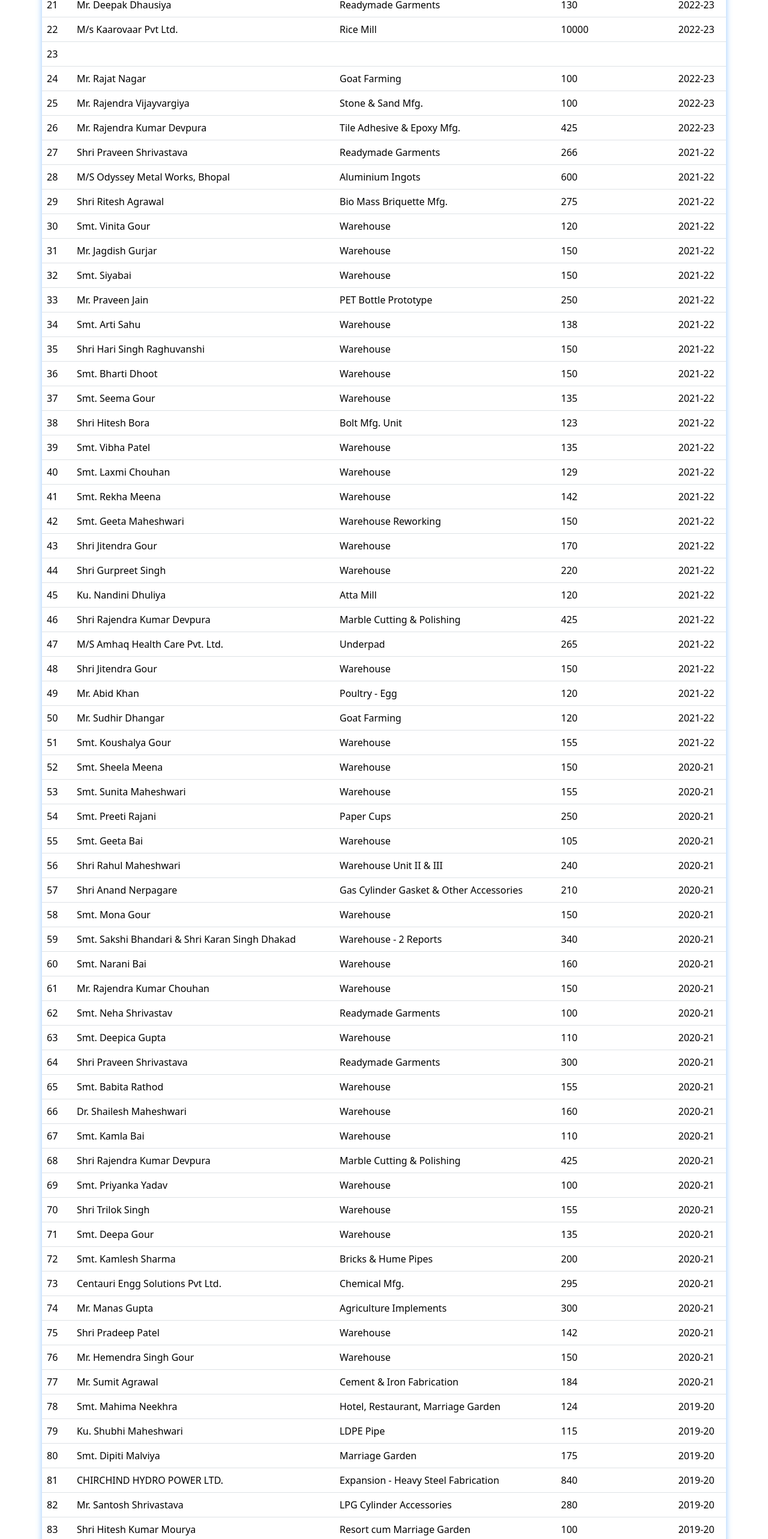
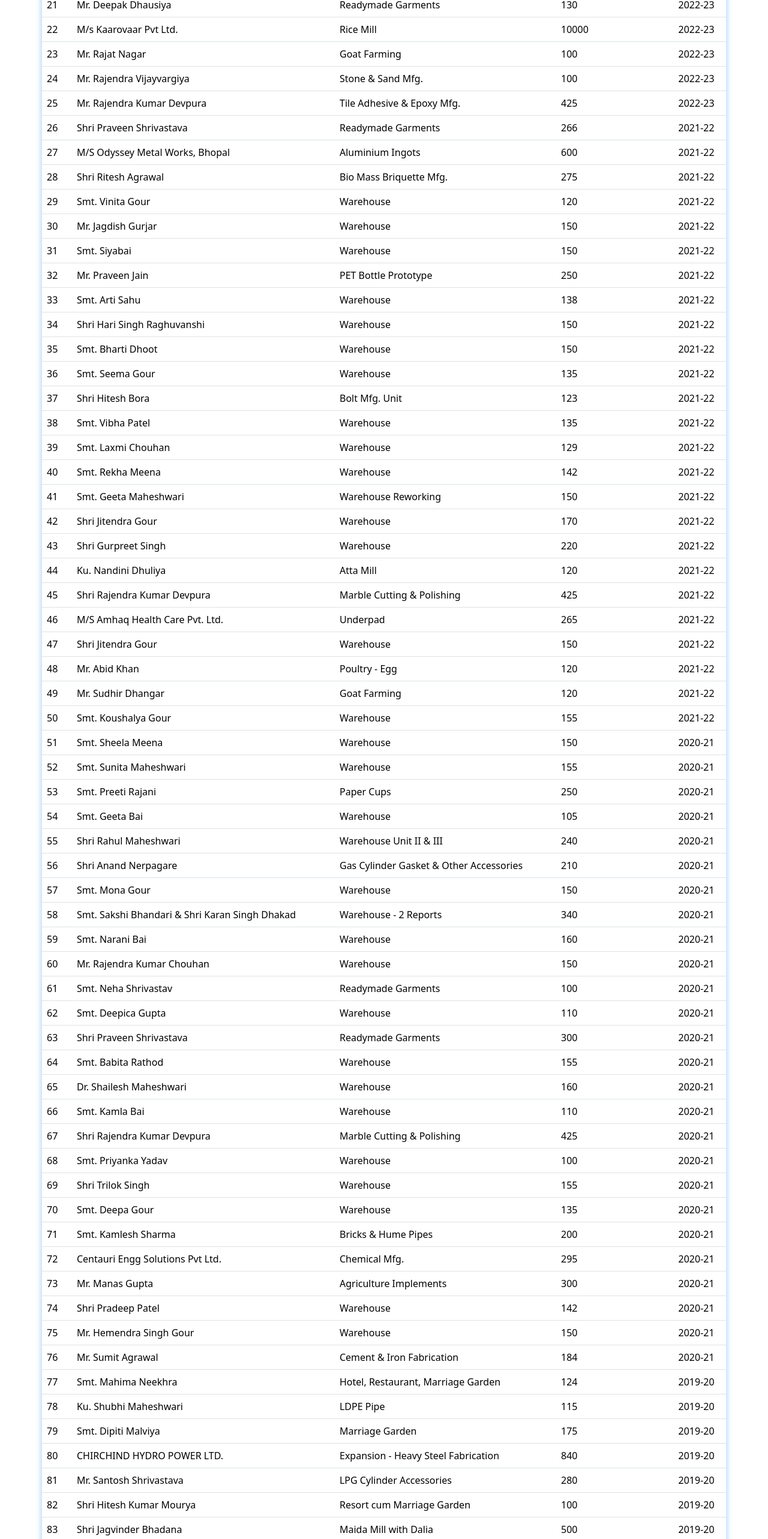
Before and after one commit to anujnema5/aniket-enterprise, a React (Vite) app in the folder client/: page /projects in a window 1280 px wide. Shown: the part 969-3535 px from the top of the page at 60% size. Built offline with nearby package versions, Linux system fonts and the light colour scheme.

Commit message:
charges changes

```diff
--- a/client/src/components/content/Charges.jsx
+++ b/client/src/components/content/Charges.jsx
@@ -29,6 +29,7 @@
                 have special discounts for people who are ready to become our
                 partners.  These partners are typically people who run Online
                 Kisosk, DSA Agents and other small businessman.
+                <span className="text-primary"> For project cost in excess of Rs. 50 Lacs we reduce our consultancy charges.</span>
               </p>
             </div>
           </div>
--- a/client/src/components/content/Project.jsx
+++ b/client/src/components/content/Project.jsx
@@ -39,85 +39,84 @@
       <tr><td>20</td><td>Mr. Rajan Kumar Mishra</td><td>PVC, CPVC & Other Products</td><td>60</td><td>2022-23</td></tr>
       <tr><td>21</td><td>Mr. Deepak Dhausiya</td><td>Readymade Garments</td><td>130</td><td>2022-23</td></tr>
       <tr><td>22</td><td>M/s Kaarovaar Pvt Ltd.</td><td>Rice Mill</td><td>10000</td><td>2022-23</td></tr>
-      <tr><td>23</td><td></td><td></td><td></td><td></td></tr>
-      <tr><td>24</td><td>Mr. Rajat Nagar</td><td>Goat Farming</td><td>100</td><td>2022-23</td></tr>
-      <tr><td>25</td><td>Mr. Rajendra Vijayvargiya</td><td>Stone & Sand Mfg.</td><td>100</td><td>2022-23</td></tr>
-      <tr><td>26</td><td>Mr. Rajendra Kumar Devpura</td><td>Tile Adhesive & Epoxy Mfg.</td><td>425</td><td>2022-23</td></tr>
-      <tr><td>27</td><td>Shri Praveen Shrivastava</td><td>Readymade Garments</td><td>266</td><td>2021-22</td></tr>
-      <tr><td>28</td><td>M/S Odyssey Metal Works, Bhopal</td><td>Aluminium Ingots</td><td>600</td><td>2021-22</td></tr>
-      <tr><td>29</td><td>Shri Ritesh Agrawal</td><td>Bio Mass Briquette Mfg.</td><td>275</td><td>2021-22</td></tr>
-      <tr><td>30</td><td>Smt. Vinita Gour</td><td>Warehouse</td><td>120</td><td>2021-22</td></tr>
-      <tr><td>31</td><td>Mr. Jagdish Gurjar</td><td>Warehouse</td><td>150</td><td>2021-22</td></tr>
-      <tr><td>32</td><td>Smt. Siyabai</td><td>Warehouse</td><td>150</td><td>2021-22</td></tr>
-      <tr><td>33</td><td>Mr. Praveen Jain</td><td>PET Bottle Prototype</td><td>250</td><td>2021-22</td></tr>
-      <tr><td>34</td><td>Smt. Arti Sahu</td><td>Warehouse</td><td>138</td><td>2021-22</td></tr>
-      <tr><td>35</td><td>Shri Hari Singh Raghuvanshi</td><td>Warehouse</td><td>150</td><td>2021-22</td></tr>
-      <tr><td>36</td><td>Smt. Bharti Dhoot</td><td>Warehouse</td><td>150</td><td>2021-22</td></tr>
-      <tr><td>37</td><td>Smt. Seema Gour</td><td>Warehouse</td><td>135</td><td>2021-22</td></tr>
-      <tr><td>38</td><td>Shri Hitesh Bora</td><td>Bolt Mfg. Unit</td><td>123</td><td>2021-22</td></tr>
-      <tr><td>39</td><td>Smt. Vibha Patel</td><td>Warehouse</td><td>135</td><td>2021-22</td></tr>
-      <tr><td>40</td><td>Smt. Laxmi Chouhan</td><td>Warehouse</td><td>129</td><td>2021-22</td></tr>
-      <tr><td>41</td><td>Smt. Rekha Meena</td><td>Warehouse</td><td>142</td><td>2021-22</td></tr>
-      <tr><td>42</td><td>Smt. Geeta Maheshwari</td><td>Warehouse Reworking</td><td>150</td><td>2021-22</td></tr>
-      <tr><td>43</td><td>Shri Jitendra Gour</td><td>Warehouse</td><td>170</td><td>2021-22</td></tr>
-      <tr><td>44</td><td>Shri Gurpreet Singh</td><td>Warehouse</td><td>220</td><td>2021-22</td></tr>
-      <tr><td>45</td><td>Ku. Nandini Dhuliya</td><td>Atta Mill</td><td>120</td><td>2021-22</td></tr>
-      <tr><td>46</td><td>Shri Rajendra Kumar Devpura</td><td>Marble Cutting & Polishing</td><td>425</td><td>2021-22</td></tr>
-      <tr><td>47</td><td>M/S Amhaq Health Care Pvt. Ltd.</td><td>Underpad</td><td>265</td><td>2021-22</td></tr>
-      <tr><td>48</td><td>Shri Jitendra Gour</td><td>Warehouse</td><td>150</td><td>2021-22</td></tr>
-      <tr><td>49</td><td>Mr. Abid Khan</td><td>Poultry - Egg</td><td>120</td><td>2021-22</td></tr>
-      <tr><td>50</td><td>Mr. Sudhir Dhangar</td><td>Goat Farming</td><td>120</td><td>2021-22</td></tr>
-      <tr><td>51</td><td>Smt. Koushalya Gour</td><td>Warehouse</td><td>155</td><td>2021-22</td></tr>
-      <tr><td>52</td><td>Smt. Sheela Meena</td><td>Warehouse</td><td>150</td><td>2020-21</td></tr>
-      <tr><td>53</td><td>Smt. Sunita Maheshwari</td><td>Warehouse</td><td>155</td><td>2020-21</td></tr>
-      <tr><td>54</td><td>Smt. Preeti Rajani</td><td>Paper Cups</td><td>250</td><td>2020-21</td></tr>
-      <tr><td>55</td><td>Smt. Geeta Bai</td><td>Warehouse</td><td>105</td><td>2020-21</td></tr>
-      <tr><td>56</td><td>Shri Rahul Maheshwari</td><td>Warehouse Unit II & III</td><td>240</td><td>2020-21</td></tr>
-      <tr><td>57</td><td>Shri Anand Nerpagare</td><td>Gas Cylinder Gasket & Other Accessories</td><td>210</td><td>2020-21</td></tr>
-      <tr><td>58</td><td>Smt. Mona Gour</td><td>Warehouse</td><td>150</td><td>2020-21</td></tr>
-      <tr><td>59</td><td>Smt. Sakshi Bhandari & Shri Karan Singh Dhakad</td><td>Warehouse - 2 Reports</td><td>340</td><td>2020-21</td></tr>
-      <tr><td>60</td><td>Smt. Narani Bai</td><td>Warehouse</td><td>160</td><td>2020-21</td></tr>
-      <tr><td>61</td><td>Mr. Rajendra Kumar Chouhan</td><td>Warehouse</td><td>150</td><td>2020-21</td></tr>
-      <tr><td>62</td><td>Smt. Neha Shrivastav</td><td>Readymade Garments</td><td>100</td><td>2020-21</td></tr>
-      <tr><td>63</td><td>Smt. Deepica Gupta</td><td>Warehouse</td><td>110</td><td>2020-21</td></tr>
-      <tr><td>64</td><td>Shri Praveen Shrivastava</td><td>Readymade Garments</td><td>300</td><td>2020-21</td></tr>
-      <tr><td>65</td><td>Smt. Babita Rathod</td><td>Warehouse</td><td>155</td><td>2020-21</td></tr>
-      <tr><td>66</td><td>Dr. Shailesh Maheshwari</td><td>Warehouse</td><td>160</td><td>2020-21</td></tr>
-      <tr><td>67</td><td>Smt. Kamla Bai</td><td>Warehouse</td><td>110</td><td>2020-21</td></tr>
-      <tr><td>68</td><td>Shri Rajendra Kumar Devpura</td><td>Marble Cutting & Polishing</td><td>425</td><td>2020-21</td></tr>
-      <tr><td>69</td><td>Smt. Priyanka Yadav</td><td>Warehouse</td><td>100</td><td>2020-21</td></tr>
-      <tr><td>70</td><td>Shri Trilok Singh</td><td>Warehouse</td><td>155</td><td>2020-21</td></tr>
-      <tr><td>71</td><td>Smt. Deepa Gour</td><td>Warehouse</td><td>135</td><td>2020-21</td></tr>
-      <tr><td>72</td><td>Smt. Kamlesh Sharma</td><td>Bricks & Hume Pipes</td><td>200</td><td>2020-21</td></tr>
-      <tr><td>73</td><td>Centauri Engg Solutions Pvt Ltd.</td><td>Chemical Mfg.</td><td>295</td><td>2020-21</td></tr>
-      <tr><td>74</td><td>Mr. Manas Gupta</td><td>Agriculture Implements</td><td>300</td><td>2020-21</td></tr>
-      <tr><td>75</td><td>Shri Pradeep Patel</td><td>Warehouse</td><td>142</td><td>2020-21</td></tr>
-      <tr><td>76</td><td>Mr. Hemendra Singh Gour</td><td>Warehouse</td><td>150</td><td>2020-21</td></tr>
-      <tr><td>77</td><td>Mr. Sumit Agrawal</td><td>Cement & Iron Fabrication</td><td>184</td><td>2020-21</td></tr>
-      <tr><td>78</td><td>Smt. Mahima Neekhra</td><td>Hotel, Restaurant, Marriage Garden</td><td>124</td><td>2019-20</td></tr>
-      <tr><td>79</td><td>Ku. Shubhi Maheshwari</td><td>LDPE Pipe</td><td>115</td><td>2019-20</td></tr>
-      <tr><td>80</td><td>Smt. Dipiti Malviya</td><td>Marriage Garden</td><td>175</td><td>2019-20</td></tr>
-      <tr><td>81</td><td>CHIRCHIND HYDRO POWER LTD.</td><td>Expansion - Heavy Steel Fabrication</td><td>840</td><td>2019-20</td></tr>
-      <tr><td>82</td><td>Mr. Santosh Shrivastava</td><td>LPG Cylinder Accessories</td><td>280</td><td>2019-20</td></tr>
-      <tr><td>83</td><td>Shri Hitesh Kumar Mourya</td><td>Resort cum Marriage Garden</td><td>100</td><td>2019-20</td></tr>
-      <tr><td>84</td><td>Shri Jagvinder Bhadana</td><td>Maida Mill with Dalia</td><td>500</td><td>2019-20</td></tr>
-      <tr><td>85</td><td>Shri Lakshman Vishwakarma</td><td>Hotel cum Restaurant</td><td>100</td><td>2019-20</td></tr>
-      <tr><td>86</td><td>Smt. Malti Gour</td><td>Warehouse</td><td>158</td><td>2019-20</td></tr>
-      <tr><td>87</td><td>Mr. Firoz Khan</td><td>Wooden Furniture</td><td>100</td><td>2019-20</td></tr>
-      <tr><td>88</td><td>Shri Pawan Kumar Rathore</td><td>Hot Mix Plant</td><td>200</td><td>2019-20</td></tr>
-      <tr><td>89</td><td>Smt. Usha Patel</td><td>Warehouse</td><td>135</td><td>2019-20</td></tr>
-      <tr><td>90</td><td>Smt. Savita Jat</td><td>Warehouse</td><td>150</td><td>2019-20</td></tr>
-      <tr><td>91</td><td>Smt. Ram Kunwar Chouhan</td><td>Crusher</td><td>130</td><td>2018-19</td></tr>
-      <tr><td>92</td><td>Shri Mahesh Kumar Agrawal</td><td>Crusher</td><td>100</td><td>2018-19</td></tr>
-      <tr><td>93</td><td>Shri Gourav Pachori</td><td>Stone Crusher</td><td>110</td><td>2018-19</td></tr>
-      <tr><td>94</td><td>Shri Mohd. Asif</td><td>Oil Repackaging</td><td>1500</td><td>2018-19</td></tr>
-      <tr><td>95</td><td>Shri Kunal Sabnani</td><td>Oil & Rice Flake Repackaging</td><td>1500</td><td>2018-19</td></tr>
-      <tr><td>96</td><td>Shri Arun Dangi</td><td>Four Wheeler Service Center</td><td>100</td><td>2018-19</td></tr>
-      <tr><td>97</td><td>Smt. Satnam Kour</td><td>Warehouse -2</td><td>150</td><td>2018-19</td></tr>
-      <tr><td>98</td><td>Shri Sanjeev Singh</td><td>Warehouse</td><td>150</td><td>2018-19</td></tr>
-      <tr><td>99</td><td>Shri Babulal Jain</td><td>Hotel Project</td><td>2000</td><td>2018-19</td></tr>
-      <tr><td>100</td><td>Shri Sanjeev Singh Jaat</td><td>Warehouse</td><td>150</td><td>2018-19</td></tr>
-      <tr><td>101</td><td>Smt. Pushplata Chowdhary</td><td>Warehouse</td><td>100</td><td>2018-19</td></tr>
+      <tr><td>23</td><td>Mr. Rajat Nagar</td><td>Goat Farming</td><td>100</td><td>2022-23</td></tr>
+      <tr><td>24</td><td>Mr. Rajendra Vijayvargiya</td><td>Stone & Sand Mfg.</td><td>100</td><td>2022-23</td></tr>
+      <tr><td>25</td><td>Mr. Rajendra Kumar Devpura</td><td>Tile Adhesive & Epoxy Mfg.</td><td>425</td><td>2022-23</td></tr>
+      <tr><td>26</td><td>Shri Praveen Shrivastava</td><td>Readymade Garments</td><td>266</td><td>2021-22</td></tr>
+      <tr><td>27</td><td>M/S Odyssey Metal Works, Bhopal</td><td>Aluminium Ingots</td><td>600</td><td>2021-22</td></tr>
+      <tr><td>28</td><td>Shri Ritesh Agrawal</td><td>Bio Mass Briquette Mfg.</td><td>275</td><td>2021-22</td></tr>
+      <tr><td>29</td><td>Smt. Vinita Gour</td><td>Warehouse</td><td>120</td><td>2021-22</td></tr>
+      <tr><td>30</td><td>Mr. Jagdish Gurjar</td><td>Warehouse</td><td>150</td><td>2021-22</td></tr>
+      <tr><td>31</td><td>Smt. Siyabai</td><td>Warehouse</td><td>150</td><td>2021-22</td></tr>
+      <tr><td>32</td><td>Mr. Praveen Jain</td><td>PET Bottle Prototype</td><td>250</td><td>2021-22</td></tr>
+      <tr><td>33</td><td>Smt. Arti Sahu</td><td>Warehouse</td><td>138</td><td>2021-22</td></tr>
+      <tr><td>34</td><td>Shri Hari Singh Raghuvanshi</td><td>Warehouse</td><td>150</td><td>2021-22</td></tr>
+      <tr><td>35</td><td>Smt. Bharti Dhoot</td><td>Warehouse</td><td>150</td><td>2021-22</td></tr>
+      <tr><td>36</td><td>Smt. Seema Gour</td><td>Warehouse</td><td>135</td><td>2021-22</td></tr>
+      <tr><td>37</td><td>Shri Hitesh Bora</td><td>Bolt Mfg. Unit</td><td>123</td><td>2021-22</td></tr>
+      <tr><td>38</td><td>Smt. Vibha Patel</td><td>Warehouse</td><td>135</td><td>2021-22</td></tr>
+      <tr><td>39</td><td>Smt. Laxmi Chouhan</td><td>Warehouse</td><td>129</td><td>2021-22</td></tr>
+      <tr><td>40</td><td>Smt. Rekha Meena</td><td>Warehouse</td><td>142</td><td>2021-22</td></tr>
+      <tr><td>41</td><td>Smt. Geeta Maheshwari</td><td>Warehouse Reworking</td><td>150</td><td>2021-22</td></tr>
+      <tr><td>42</td><td>Shri Jitendra Gour</td><td>Warehouse</td><td>170</td><td>2021-22</td></tr>
+      <tr><td>43</td><td>Shri Gurpreet Singh</td><td>Warehouse</td><td>220</td><td>2021-22</td></tr>
+      <tr><td>44</td><td>Ku. Nandini Dhuliya</td><td>Atta Mill</td><td>120</td><td>2021-22</td></tr>
+      <tr><td>45</td><td>Shri Rajendra Kumar Devpura</td><td>Marble Cutting & Polishing</td><td>425</td><td>2021-22</td></tr>
+      <tr><td>46</td><td>M/S Amhaq Health Care Pvt. Ltd.</td><td>Underpad</td><td>265</td><td>2021-22</td></tr>
+      <tr><td>47</td><td>Shri Jitendra Gour</td><td>Warehouse</td><td>150</td><td>2021-22</td></tr>
+      <tr><td>48</td><td>Mr. Abid Khan</td><td>Poultry - Egg</td><td>120</td><td>2021-22</td></tr>
+      <tr><td>49</td><td>Mr. Sudhir Dhangar</td><td>Goat Farming</td><td>120</td><td>2021-22</td></tr>
+      <tr><td>50</td><td>Smt. Koushalya Gour</td><td>Warehouse</td><td>155</td><td>2021-22</td></tr>
+      <tr><td>51</td><td>Smt. Sheela Meena</td><td>Warehouse</td><td>150</td><td>2020-21</td></tr>
+      <tr><td>52</td><td>Smt. Sunita Maheshwari</td><td>Warehouse</td><td>155</td><td>2020-21</td></tr>
+      <tr><td>53</td><td>Smt. Preeti Rajani</td><td>Paper Cups</td><td>250</td><td>2020-21</td></tr>
+      <tr><td>54</td><td>Smt. Geeta Bai</td><td>Warehouse</td><td>105</td><td>2020-21</td></tr>
+      <tr><td>55</td><td>Shri Rahul Maheshwari</td><td>Warehouse Unit II & III</td><td>240</td><td>2020-21</td></tr>
+      <tr><td>56</td><td>Shri Anand Nerpagare</td><td>Gas Cylinder Gasket & Other Accessories</td><td>210</td><td>2020-21</td></tr>
+      <tr><td>57</td><td>Smt. Mona Gour</td><td>Warehouse</td><td>150</td><td>2020-21</td></tr>
+      <tr><td>58</td><td>Smt. Sakshi Bhandari & Shri Karan Singh Dhakad</td><td>Warehouse - 2 Reports</td><td>340</td><td>2020-21</td></tr>
+      <tr><td>59</td><td>Smt. Narani Bai</td><td>Warehouse</td><td>160</td><td>2020-21</td></tr>
+      <tr><td>60</td><td>Mr. Rajendra Kumar Chouhan</td><td>Warehouse</td><td>150</td><td>2020-21</td></tr>
+      <tr><td>61</td><td>Smt. Neha Shrivastav</td><td>Readymade Garments</td><td>100</td><td>2020-21</td></tr>
+      <tr><td>62</td><td>Smt. Deepica Gupta</td><td>Warehouse</td><td>110</td><td>2020-21</td></tr>
+      <tr><td>63</td><td>Shri Praveen Shrivastava</td><td>Readymade Garments</td><td>300</td><td>2020-21</td></tr>
+      <tr><td>64</td><td>Smt. Babita Rathod</td><td>Warehouse</td><td>155</td><td>2020-21</td></tr>
+      <tr><td>65</td><td>Dr. Shailesh Maheshwari</td><td>Warehouse</td><td>160</td><td>2020-21</td></tr>
+      <tr><td>66</td><td>Smt. Kamla Bai</td><td>Warehouse</td><td>110</td><td>2020-21</td></tr>
+      <tr><td>67</td><td>Shri Rajendra Kumar Devpura</td><td>Marble Cutting & Polishing</td><td>425</td><td>2020-21</td></tr>
+      <tr><td>68</td><td>Smt. Priyanka Yadav</td><td>Warehouse</td><td>100</td><td>2020-21</td></tr>
+      <tr><td>69</td><td>Shri Trilok Singh</td><td>Warehouse</td><td>155</td><td>2020-21</td></tr>
+      <tr><td>70</td><td>Smt. Deepa Gour</td><td>Warehouse</td><td>135</td><td>2020-21</td></tr>
+      <tr><td>71</td><td>Smt. Kamlesh Sharma</td><td>Bricks & Hume Pipes</td><td>200</td><td>2020-21</td></tr>
+      <tr><td>72</td><td>Centauri Engg Solutions Pvt Ltd.</td><td>Chemical Mfg.</td><td>295</td><td>2020-21</td></tr>
+      <tr><td>73</td><td>Mr. Manas Gupta</td><td>Agriculture Implements</td><td>300</td><td>2020-21</td></tr>
+      <tr><td>74</td><td>Shri Pradeep Patel</td><td>Warehouse</td><td>142</td><td>2020-21</td></tr>
+      <tr><td>75</td><td>Mr. Hemendra Singh Gour</td><td>Warehouse</td><td>150</td><td>2020-21</td></tr>
+      <tr><td>76</td><td>Mr. Sumit Agrawal</td><td>Cement & Iron Fabrication</td><td>184</td><td>2020-21</td></tr>
+      <tr><td>77</td><td>Smt. Mahima Neekhra</td><td>Hotel, Restaurant, Marriage Garden</td><td>124</td><td>2019-20</td></tr>
+      <tr><td>78</td><td>Ku. Shubhi Maheshwari</td><td>LDPE Pipe</td><td>115</td><td>2019-20</td></tr>
+      <tr><td>79</td><td>Smt. Dipiti Malviya</td><td>Marriage Garden</td><td>175</td><td>2019-20</td></tr>
+      <tr><td>80</td><td>CHIRCHIND HYDRO POWER LTD.</td><td>Expansion - Heavy Steel Fabrication</td><td>840</td><td>2019-20</td></tr>
+      <tr><td>81</td><td>Mr. Santosh Shrivastava</td><td>LPG Cylinder Accessories</td><td>280</td><td>2019-20</td></tr>
+      <tr><td>82</td><td>Shri Hitesh Kumar Mourya</td><td>Resort cum Marriage Garden</td><td>100</td><td>2019-20</td></tr>
+      <tr><td>83</td><td>Shri Jagvinder Bhadana</td><td>Maida Mill with Dalia</td><td>500</td><td>2019-20</td></tr>
+      <tr><td>84</td><td>Shri Lakshman Vishwakarma</td><td>Hotel cum Restaurant</td><td>100</td><td>2019-20</td></tr>
+      <tr><td>85</td><td>Smt. Malti Gour</td><td>Warehouse</td><td>158</td><td>2019-20</td></tr>
+      <tr><td>86</td><td>Mr. Firoz Khan</td><td>Wooden Furniture</td><td>100</td><td>2019-20</td></tr>
+      <tr><td>87</td><td>Shri Pawan Kumar Rathore</td><td>Hot Mix Plant</td><td>200</td><td>2019-20</td></tr>
+      <tr><td>88</td><td>Smt. Usha Patel</td><td>Warehouse</td><td>135</td><td>2019-20</td></tr>
+      <tr><td>89</td><td>Smt. Savita Jat</td><td>Warehouse</td><td>150</td><td>2019-20</td></tr>
+      <tr><td>90</td><td>Smt. Ram Kunwar Chouhan</td><td>Crusher</td><td>130</td><td>2018-19</td></tr>
+      <tr><td>91</td><td>Shri Mahesh Kumar Agrawal</td><td>Crusher</td><td>100</td><td>2018-19</td></tr>
+      <tr><td>92</td><td>Shri Gourav Pachori</td><td>Stone Crusher</td><td>110</td><td>2018-19</td></tr>
+      <tr><td>93</td><td>Shri Mohd. Asif</td><td>Oil Repackaging</td><td>1500</td><td>2018-19</td></tr>
+      <tr><td>94</td><td>Shri Kunal Sabnani</td><td>Oil & Rice Flake Repackaging</td><td>1500</td><td>2018-19</td></tr>
+      <tr><td>95</td><td>Shri Arun Dangi</td><td>Four Wheeler Service Center</td><td>100</td><td>2018-19</td></tr>
+      <tr><td>96</td><td>Smt. Satnam Kour</td><td>Warehouse -2</td><td>150</td><td>2018-19</td></tr>
+      <tr><td>97</td><td>Shri Sanjeev Singh</td><td>Warehouse</td><td>150</td><td>2018-19</td></tr>
+      <tr><td>98</td><td>Shri Babulal Jain</td><td>Hotel Project</td><td>2000</td><td>2018-19</td></tr>
+      <tr><td>99</td><td>Shri Sanjeev Singh Jaat</td><td>Warehouse</td><td>150</td><td>2018-19</td></tr>
+      <tr><td>100</td><td>Smt. Pushplata Chowdhary</td><td>Warehouse</td><td>100</td><td>2018-19</td></tr>
             </tbody>
           </table>
         </div>
--- a/client/src/components/content/Team.jsx
+++ b/client/src/components/content/Team.jsx
@@ -23,7 +23,7 @@
                     <div className="profile-team">
                       <img src={avtarImg1} alt="" />
                     </div>
-                    <h5 className="card-title py-3">Mr. Sanjay Agrawal dd</h5>
+                    <h5 className="card-title py-3">Mr. Sanjay Agrawal</h5>
                     <p className="card-text">(Sr. Industrial Consultant)</p>
                   </div>
                 </div>
--- a/client/src/components/navbar/Nav.jsx
+++ b/client/src/components/navbar/Nav.jsx
@@ -1,10 +1,10 @@
 import React, { useState } from "react";
-import { useLocation } from "react-router-dom";
+
 import { Link } from "react-router-dom";
 
 function Nav() {
   const [isNavOpen, setIsNavOpen] = useState(false);
-  const location = useLocation();
+
 
   const handleToggleNav = () => {
     setIsNavOpen(!isNavOpen);
```
Also changed, not shown: client/src/components/content/About.jsx (+7 -18 lines), client/src/components/content/Pdf.jsx (added, +11 -0 lines).
